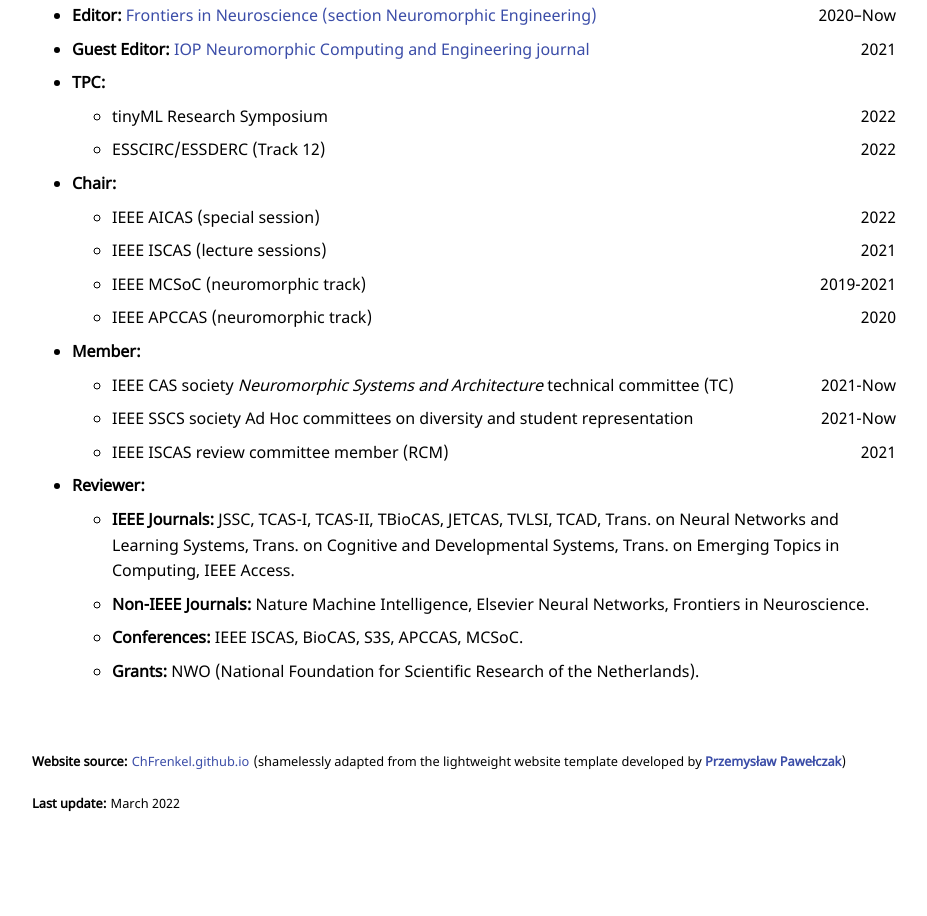
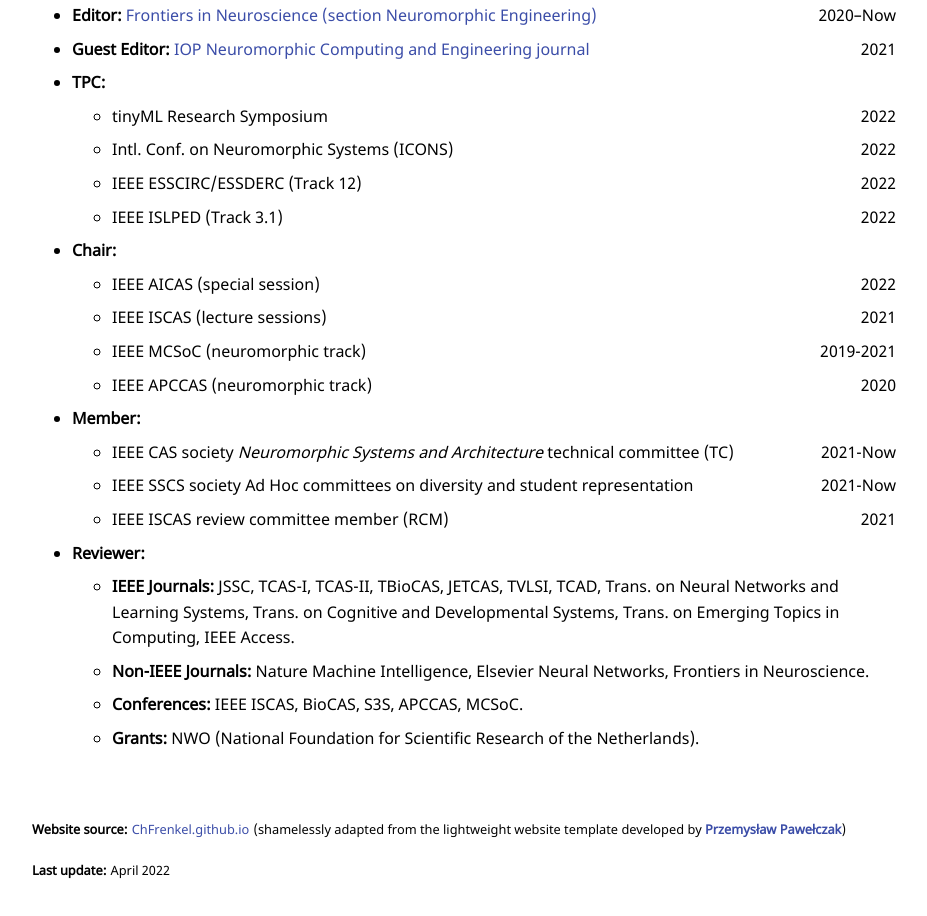
Before and after one commit to ChFrenkel/ChFrenkel.github.io, a plain HTML site: page index.html in a window 1280 px wide. Shown: the part 7789-8705 px from the top of the page, without its empty margins (176-1103 px from the left). Before the commit the page ends 8677 px from the top, so only its background shows below. Drawn offline with Linux system fonts and the light colour scheme.

Commit message:
April update

```diff
--- a/index.html
+++ b/index.html
@@ -277,7 +277,7 @@ strong demonstrated achievements and leadership skills.</li>
 
 <ul>
 
-<li><span class="text_bold">Tenure-Track Assistant Professor:</span> <a class="text_bold" href="http://microelectronics.tudelft.nl/" target="_blank">Microelectronics Department</a>, <a class="text_bold" href="https://www.tudelft.nl/en/" target="_blank">TU Delft, The Netherlands</a> <span class="hfill">From July 2022</span></li>
+<li><span class="text_bold">Tenure-Track Assistant Professor:</span> <a class="text_bold" href="http://microelectronics.tudelft.nl/" target="_blank">Microelectronics Dept.</a>, <a class="text_bold" href="https://www.tudelft.nl/en/" target="_blank">TU Delft, The Netherlands</a> <span class="hfill">From July 2022</span></li>
 
 <li><span class="text_bold">Postdoc:</span> <a class="text_bold" href="https://www.ini.uzh.ch/en.html" target="_blank">Institute of Neuroinformatics, UZH/ETH Zurich, Switzerland</a> <span class="btn_transparent">Advisor: <a href="https://www.ini.uzh.ch/en/research/groups/ncs.html" target="_blank">Giacomo Indiveri</a></span> <span class="hfill">2020–2022</span></li>
 <ul>
@@ -316,7 +316,9 @@ Most of my reviewing activity is also summarized on <a href="https://publons.com
 
 <ul>
 <li>tinyML Research Symposium</a> <span class="hfill">2022</span></li>
-<li>ESSCIRC/ESSDERC (Track 12)</a> <span class="hfill">2022</span></li>
+<li>Intl. Conf. on Neuromorphic Systems (ICONS) </a> <span class="hfill">2022</span></li>
+<li>IEEE ESSCIRC/ESSDERC (Track 12)</a> <span class="hfill">2022</span></li>
+<li>IEEE ISLPED (Track 3.1)</a> <span class="hfill">2022</span></li>
 </ul>
 
 <li><span class="text_bold">Chair:</span>
@@ -353,7 +355,7 @@ Most of my reviewing activity is also summarized on <a href="https://publons.com
 <div class="card" id="footer">
 
 <p><span class="text_bold text_footer">Website source:</span> <a class="text_footer" href="https://github.com/ChFrenkel/ChFrenkel.github.io" target="_blank">ChFrenkel.github.io</a> <span class="text_footer">(shamelessly adapted from the lightweight website template developed by <a class="text_bold" href="https://github.com/przemyslaw-pawelczak/przemyslaw-pawelczak.github.io" target="_blank">Przemysław Pawełczak</a>)</span></p>
-<p><span class="text_bold text_footer">Last update:</span> <span class="text_footer">March 2022</span></p>
+<p><span class="text_bold text_footer">Last update:</span> <span class="text_footer">April 2022</span></p>
 
 <div>
 
```
